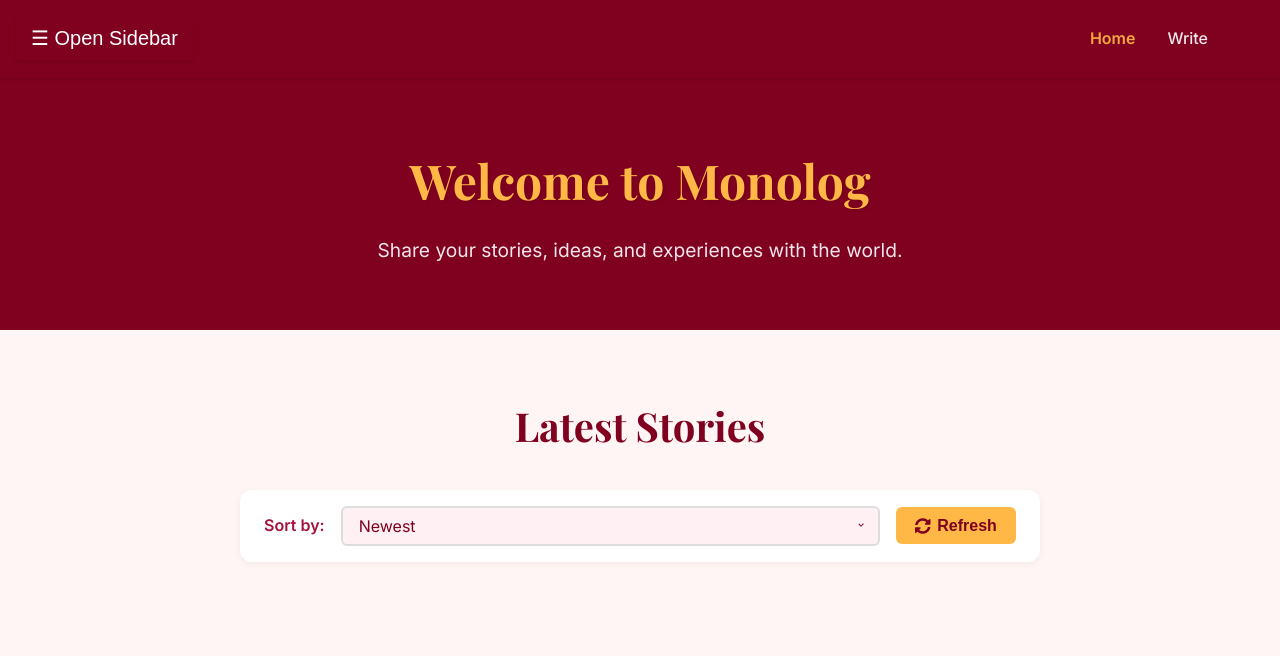
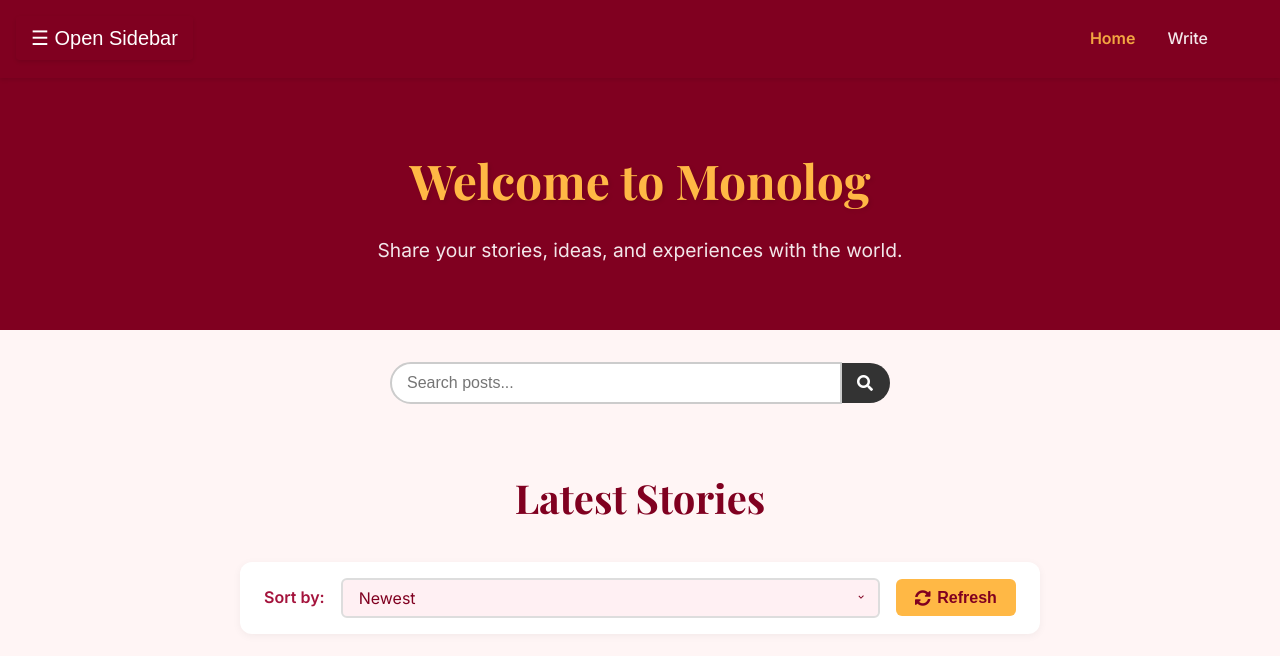
Before and after one commit to kaelQQ/blogweb, a website: page public/index.html in a window 1280 px wide. Drawn offline with nearby package versions, Linux system fonts and the light colour scheme; no server answers.

Commit message:
Add search bar UI and functionality

```diff
--- a/public/css/style.css
+++ b/public/css/style.css
@@ -686,3 +686,34 @@ button:hover {
 .sidebar-content .tag:hover {
     background-color: #8B0000;
 }
+.search-container {
+  display: flex;
+  justify-content: center;
+  align-items: center;
+  margin: 30px auto;
+  max-width: 500px;
+}
+
+.search-container input[type="text"] {
+  padding: 10px 15px;
+  width: 100%;
+  border: 2px solid #ccc;
+  border-radius: 25px 0 0 25px;
+  font-size: 16px;
+  outline: none;
+}
+
+.search-container button {
+  padding: 10px 15px;
+  background-color: #333;
+  color: white;
+  border: 2px solid #333;
+  border-left: none;
+  border-radius: 0 25px 25px 0;
+  cursor: pointer;
+  transition: background-color 0.3s ease;
+}
+
+.search-container button:hover {
+  background-color: #555;
+}
--- a/public/index.html
+++ b/public/index.html
@@ -4,7 +4,7 @@
     <meta charset="UTF-8" />
     <meta name="viewport" content="width=device-width, initial-scale=1.0"/>
     <title>Monolog - Share Your Stories</title>
-    <link rel="stylesheet" href="/css/style.css"/>
+    <link rel="stylesheet" href="css/style.css"/>
     <link rel="stylesheet" href="https://cdnjs.cloudflare.com/ajax/libs/font-awesome/5.15.4/css/all.min.css"/>
     <link href="https://fonts.googleapis.com/css2?family=Inter:wght@400;500;600;700&family=Playfair+Display:wght@700&display=swap" rel="stylesheet"/>
 </head>
@@ -55,6 +55,12 @@
         <h1>Welcome to Monolog</h1>
         <p>Share your stories, ideas, and experiences with the world.</p>
     </div>
+
+    <div class="search-container">
+  <input type="text" id="search-input" placeholder="Search posts..." />
+  <button onclick="searchPosts()"><i class="fas fa-search"></i></button>
+</div>
+
 
     <div class="container">
     <div id="posts">
@@ -370,6 +376,19 @@
             getPosts();
             fetchSidebarContent();
         };
-    </script>
+
+    function searchPosts() {
+    const query = document.getElementById('search-input').value.toLowerCase();
+    const postElements = document.querySelectorAll('.post-card');
+
+    postElements.forEach(post => {
+        const title = post.querySelector('.post-title')?.textContent.toLowerCase() || '';
+        const excerpt = post.querySelector('.post-excerpt')?.textContent.toLowerCase() || '';
+        const matches = title.includes(query) || excerpt.includes(query);
+        post.style.display = matches ? 'block' : 'none';
+    });
+}
+</script>
+
 </body>
 </html>
```
Also changed, not shown: package.json (+12 -1 lines), 1 other file.
